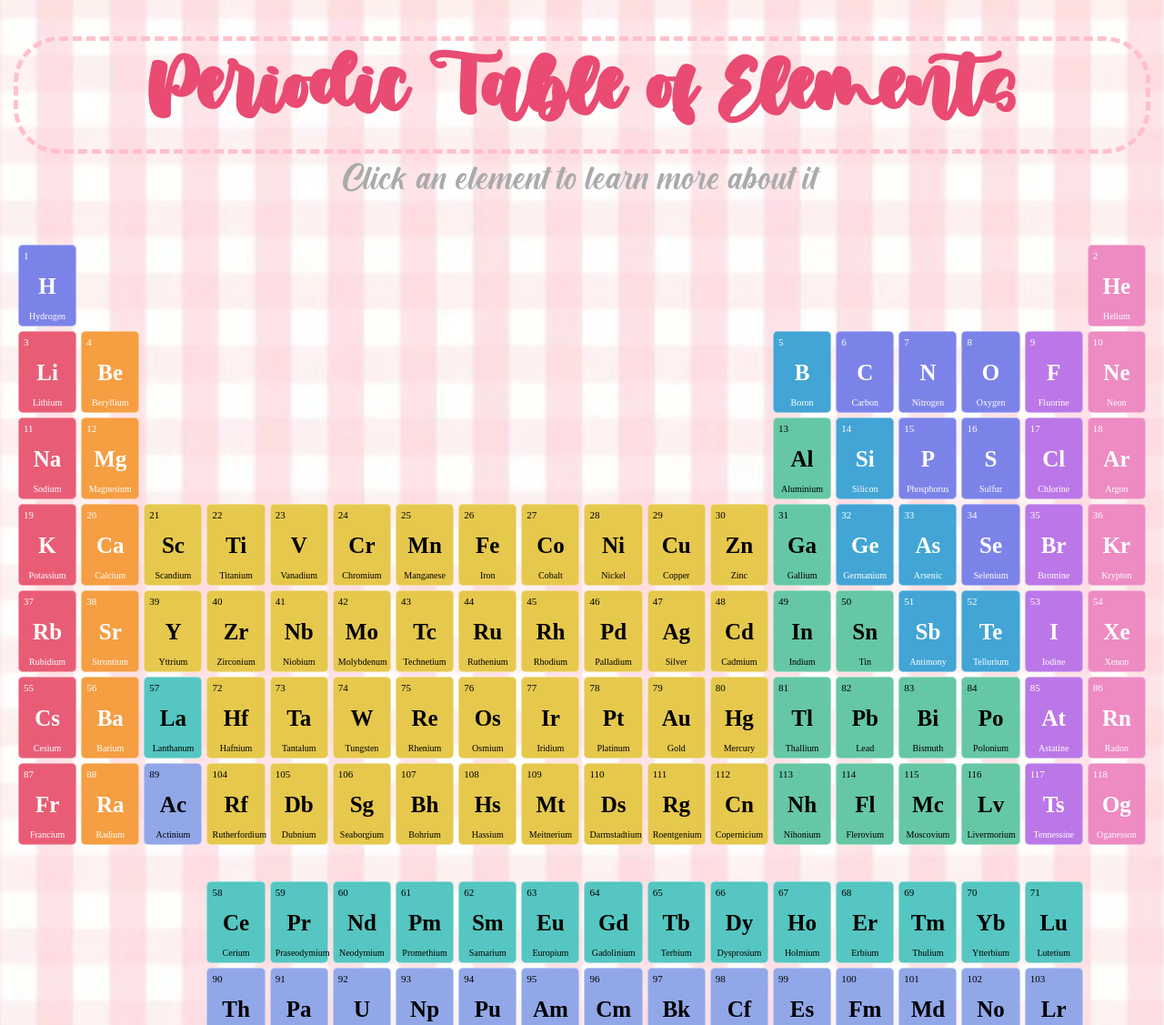
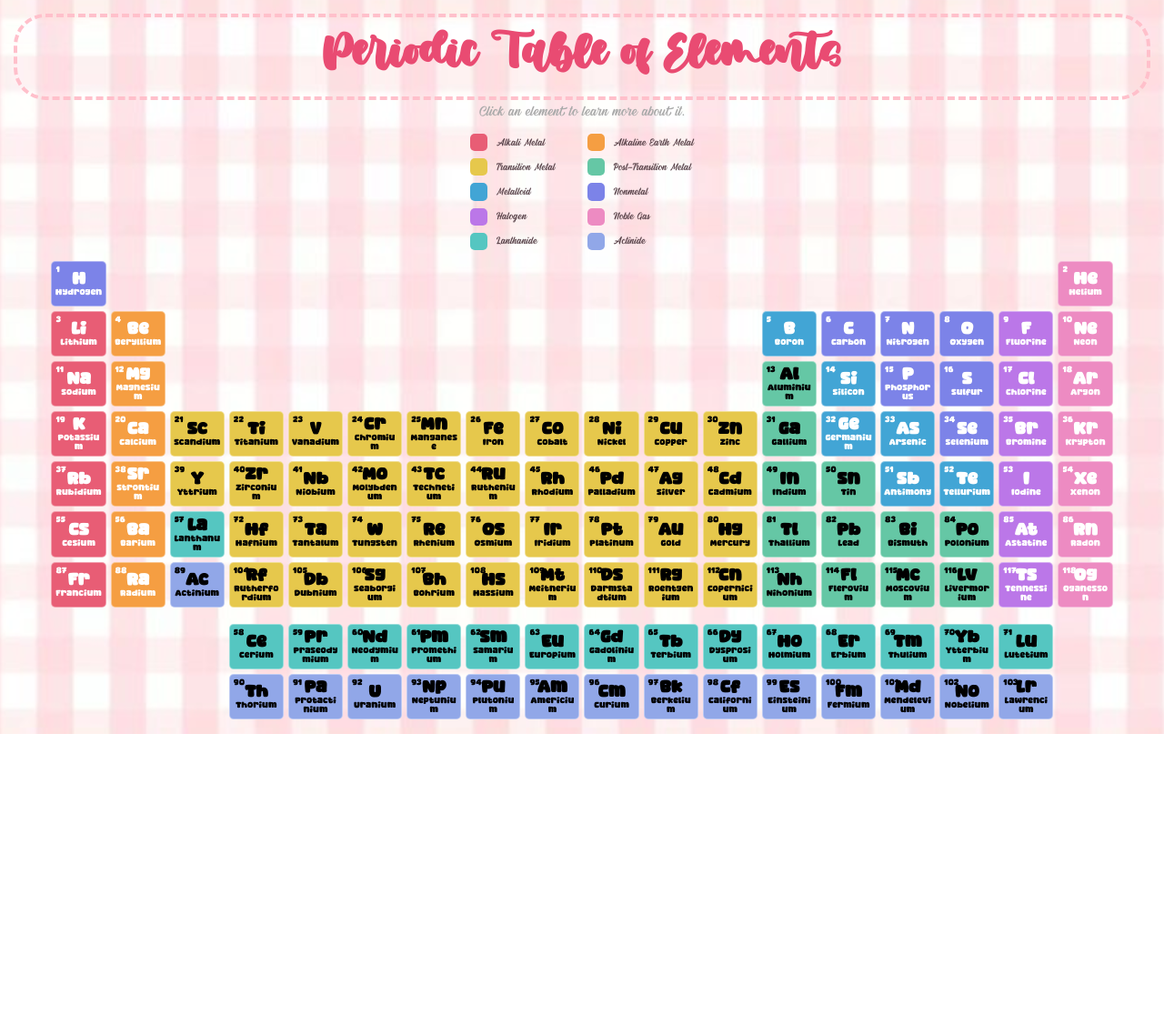
Before and after one commit to shxzylle/ITC-PROJ, a plain HTML site: page index.html in a window 1280 px wide. Shown: the top 1127 px of the page at 91% size. After the commit the page ends 807 px from the top, so only its background shows below. Drawn offline with Linux system fonts and the light colour scheme.

Commit message:
updateduhh

```diff
--- a/index.html
+++ b/index.html
@@ -19,6 +19,9 @@
     <h1>Periodic Table of Elements</h1>
     <p>Click an element to learn more about it.</p>
 </header>
+
+<!-- CATEGORY LEGEND -->
+<div class="legendContainer" id="legendContainer"></div>
 
 <!-- PERIODIC TABLE -->
 <main>
--- a/no.js
+++ b/no.js
@@ -311,4 +311,4 @@ legendData.forEach(function(item) {
 
 });
 
-document.body.appendChild(legend);
+document.getElementById("legendContainer").appendChild(legend);
--- a/style.css
+++ b/style.css
@@ -1,18 +1,22 @@
 
 /* =========================================
-   ITO UNG GENERAL STYLING
+   GENERAL STYLING
 ========================================= */
+
 @font-face {
     font-family: 'Muthiara';
-    src: url('fonts/Muthiara.otf') format('truetype');
+    src: url('fonts/Muthiara.otf') format('opentype');
 }
 
+@font-face {
+    font-family: 'Michland Script';
+    src: url('fonts/Michland Script.otf') format('opentype');
+}
 
 @font-face {
-    font-family: 'Cream Cake';
-    src: url('fonts/Cream\ Cake.otf') format('truetype');
+    font-family: 'Mocha Squishy';
+    src: url('fonts/Mocha Squishy.otf') format('opentype');
 }
-
 
 * {
     margin: 0;
@@ -21,11 +25,17 @@
 }
 
 body {
+    width: 100%;
+    min-height: 100vh;
+
     background-image: url("images/bg.jpg");
     background-size: cover;
     background-position: center;
     background-repeat: no-repeat;
     background-attachment: fixed;
+
+    font-family: 'Michland Script', cursive;
+    color: #59434A;
 }
 
 /* =========================================
@@ -34,44 +44,72 @@ body {
 
 header {
     text-align: center;
-    padding: 30px 15px;
+    padding: 10px 15px 5px;
 }
 
 header h1 {
-    border: 5px dashed pink;
-    border-radius: 50px;
+    border: 4px dashed pink;
+    border-radius: 35px;
+
     text-align: center;
     font-family: 'Muthiara', cursive;
-    font-size: 75px;
-    margin-top: 10px;
-    color: #E94B72
 
+    font-size: clamp(25px, 3.5vw, 55px);
+
+    margin-top: 5px;
+    padding: 8px 15px;
+
+    color: #E94B72;
 }
 
 header p {
     color: #aaa;
-    font-size: 50px;
-    font-family: 'Cream Cake', cursive;
+
+    font-size: clamp(15px, 1.5vw, 24px);
+    font-family: 'Michland Script', cursive;
+
+    margin-top: 3px;
+}
+
+/* =========================================
+   TABLE WRAPPER
+========================================= */
+
+.tableWrapper {
+    width: 100%;
+
+    display: flex;
+    justify-content: center;
+    align-items: center;
+
+    padding: 0 3vw 2vh;
+
+    overflow: visible;
 }
 
 /* =========================================
    PERIODIC TABLE
 ========================================= */
 
-.tableWrapper {
-    width: 100%;
-    overflow-x: auto;
-    padding: 20px;
-}
-
 .periodicTable {
     display: grid;
 
-    grid-template-columns: repeat(18, minmax(60px, 1fr));
-    grid-template-rows: repeat(7, 90px) 30px 90px 90px;
+    width: 97%;
+    max-width: 1600px;
+
+    grid-template-columns: repeat(18, minmax(0, 1fr));
+
+    grid-template-rows:
+        repeat(7, minmax(0, 1fr))
+        8px
+        repeat(2, minmax(0, 1fr));
 
     gap: 5px;
-    min-width: 1200px;
+
+    min-width: 0;
+
+    height: 63vh;
+    max-height: 620px;
 }
 
 /* =========================================
@@ -83,9 +121,14 @@ header p {
 
     display: flex;
     flex-direction: column;
-    justify-content: space-between;
 
-    padding: 5px;
+    justify-content: center;
+    align-items: center;
+
+    min-width: 0;
+    min-height: 0;
+
+    padding: 3px;
 
     border: 1px solid rgba(255, 255, 255, 0.4);
     border-radius: 5px;
@@ -97,26 +140,49 @@ header p {
 }
 
 .element:hover {
-    transform: scale(1.12);
+    transform: scale(1.08);
     z-index: 10;
 
     box-shadow: 0 0 15px rgb(112, 17, 91);
     filter: brightness(1.3);
 }
 
+/* ATOMIC NUMBER */
+
 .number {
-    font-size: 11px;
+    position: absolute;
+
+    top: 3px;
+    left: 4px;
+
+    font-family: 'Mocha Squishy', cursive;
+    font-size: clamp(7px, 0.65vw, 11px);
 }
 
+/* ELEMENT SYMBOL */
+
 .symbol {
-    font-size: 25px;
+    font-family: 'Mocha Squishy', cursive;
+
+    font-size: clamp(12px, 1.3vw, 22px);
+
     font-weight: bold;
     text-align: center;
+
+    line-height: 1.2;
 }
 
+/* ELEMENT NAME */
+
 .name {
-    font-size: 10px;
+    font-family: 'Mocha Squishy', cursive;
+
+    font-size: clamp(6px, 0.65vw, 9px);
+
     text-align: center;
+    line-height: 1.2;
+
+    overflow-wrap: anywhere;
 }
 
 /* =========================================
@@ -175,27 +241,40 @@ header p {
    CATEGORY LEGEND
 ========================================= */
 
+.legendContainer {
+    display: flex;
+    justify-content: center;
+    align-items: center;
+
+    width: 100%;
+
+    margin-top: 8px;
+    margin-bottom: 12px;
+}
+
 .legend {
-    display: flex;
-    flex-wrap: wrap;
-    justify-content: center;
+    display: grid;
 
-    gap: 12px;
-    padding: 25px;
+    grid-template-columns: repeat(2, auto);
+
+    gap: 8px 35px;
 }
 
 .legendItem {
     display: flex;
     align-items: center;
-    gap: 7px;
 
-    font-size: 12px;
+    gap: 10px;
+
+    font-size: clamp(14px, 1.1vw, 19px);
 }
 
 .legendColor {
-    width: 15px;
-    height: 15px;
-    border-radius: 3px;
+    width: clamp(17px, 1.5vw, 22px);
+    height: clamp(17px, 1.5vw, 22px);
+
+    border-radius: 5px;
+    flex-shrink: 0;
 }
 
 /* =========================================
@@ -279,7 +358,7 @@ header p {
 }
 
 /* =========================================
-   X CLOSE BUTTON
+   CLOSE BUTTON
 ========================================= */
 
 .closeButton {
@@ -376,17 +455,63 @@ header p {
 }
 
 .modalInfo strong {
-    color: rgb(0, 0, 0);
+    color: white;
 }
 
 /* =========================================
-   RESPONSIVE POPUP
+   SHORT SCREEN ADJUSTMENT
+========================================= */
+
+@media screen and (max-height: 750px) {
+
+    header {
+        padding-top: 5px;
+        padding-bottom: 2px;
+    }
+
+    header h1 {
+        font-size: clamp(22px, 3vw, 40px);
+        padding: 5px 10px;
+    }
+
+    header p {
+        font-size: 15px;
+    }
+
+    .legendContainer {
+        margin-top: 3px;
+        margin-bottom: 5px;
+    }
+
+    .legend {
+        gap: 3px 20px;
+    }
+
+    .periodicTable {
+        height: 53vh;
+    }
+}
+
+/* =========================================
+   MOBILE ADJUSTMENT
 ========================================= */
 
 @media screen and (max-width: 600px) {
 
+    body {
+        overflow-x: hidden;
+    }
+
     header h1 {
         font-size: 25px;
+    }
+
+    .tableWrapper {
+        overflow-x: auto;
+    }
+
+    .periodicTable {
+        min-width: 900px;
     }
 
     .modalBox {
@@ -410,5 +535,4 @@ header p {
     .modalInfo {
         font-size: 14px;
     }
-
 }
```
Also changed, not shown: fonts/Michland Script.otf (added), fonts/Mocha Squishy.otf (added). Lines whose indentation alone changed are shown as unchanged.
